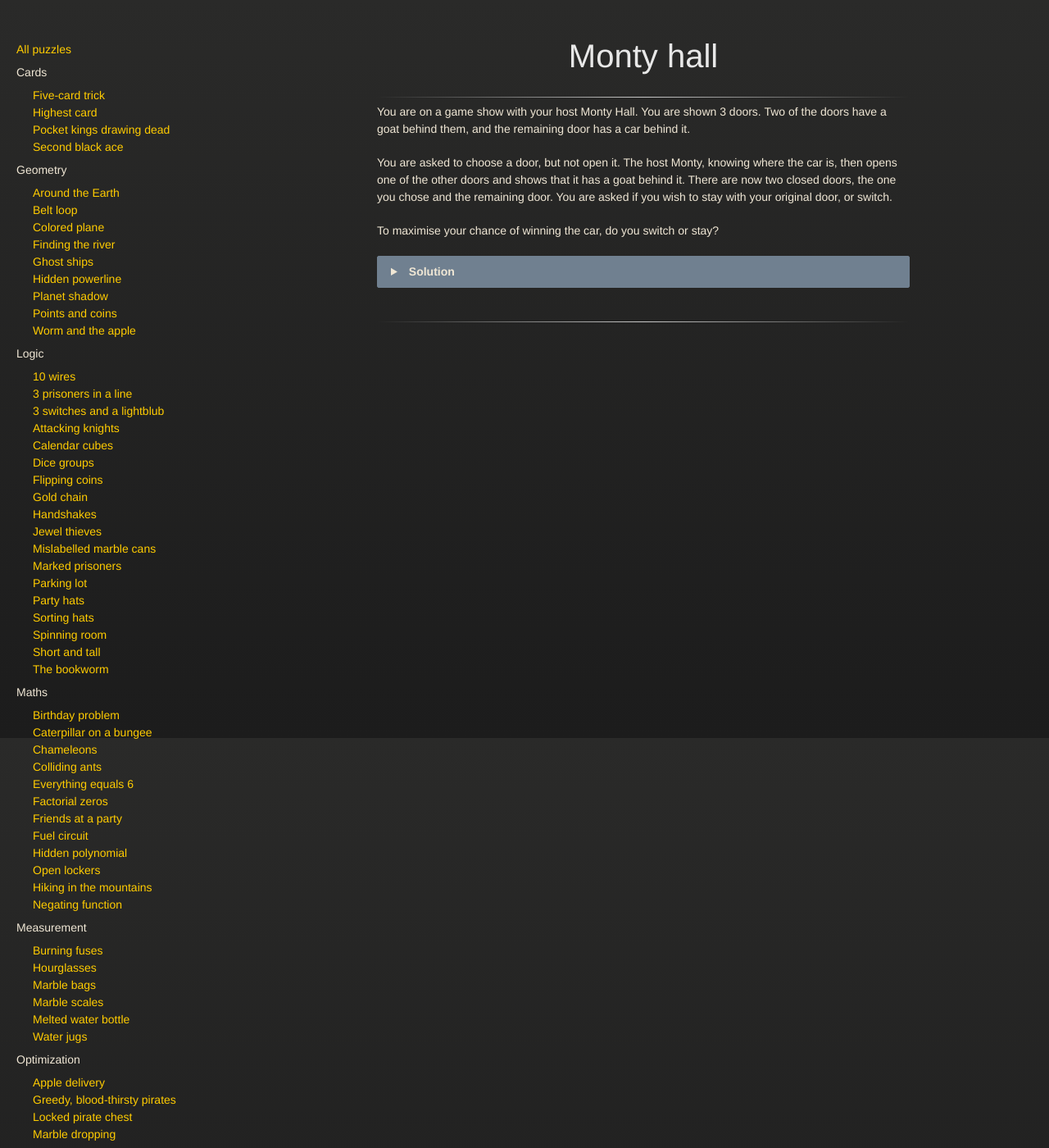
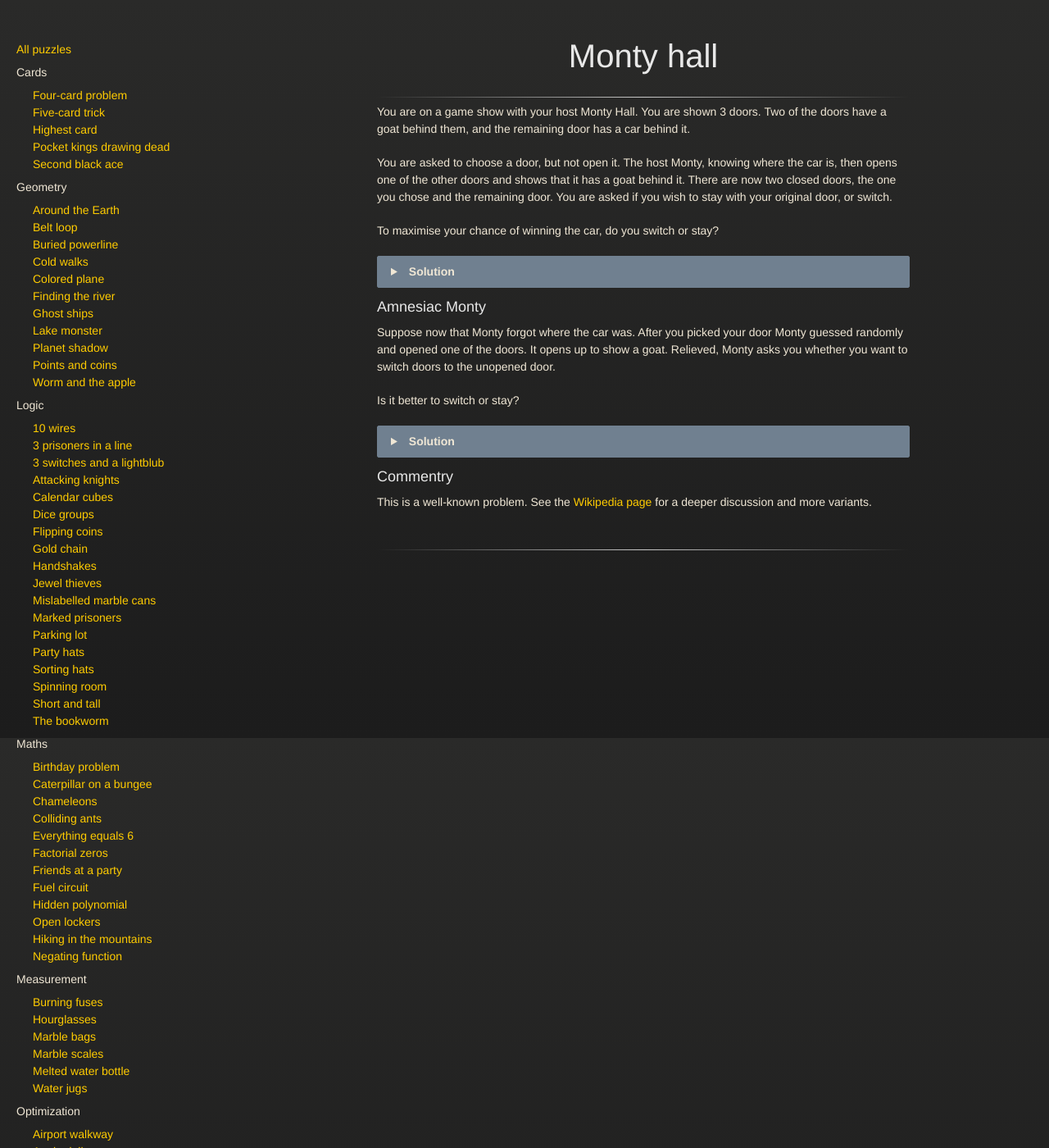
Before and after one commit to sigh/Puzzles, a Jekyll site: the page built from _puzzles/probability/monty_hall.md, in a window 1280 px wide and 1400 px high. Shown: the whole window at 82% size. Built offline with Jekyll 4.4.1, drawn with Linux system fonts in a browser that asks for light colours.

Commit message:
Add puzzles.
- Four-card problem.
- Cold walks.
- Lake monster.
- Airport walkway.

Rename Hidden powerline to Buried powerline.
Rename Greedy pirates.
Add monty hall variant.

```diff
--- a/_puzzles/geometry/hidden_powerline.md
+++ b/_puzzles/geometry/buried_powerline.md
@@ -1,5 +1,5 @@
 ---
-title: Hidden powerline
+title: Buried powerline
 layout: default
 ---
 
@@ -25,7 +25,7 @@ This gives a length of $$ 2 + \frac{\sqrt{2}}{2} \approx 2.71 $$ km.
 We can improve this slightly by bringing in the two lines along the side until
 they meet at 120 degrees:
 
-![Hidden powerline]({{ 'images/hidden_powerline.png' | relative_url }})
+![Buried powerline]({{ 'images/buried_powerline_solution.png' | relative_url }})
 
 The short diagonal has a length of $$ a = \frac{\sqrt{2}}{2} $$.
 This gives a total length of
--- a/_puzzles/optimization/greedy_pirates.md
+++ b/_puzzles/optimization/greedy_pirates.md
@@ -1,5 +1,5 @@
 ---
-title: Greedy, blood-thirsty pirates
+title: Greedy pirates
 layout: default
 ---
 
@@ -10,7 +10,7 @@ trying to divide up the treasure in the following way:
 * All pirates vote on the split, including the eldest
 * If at least half the pirates agree with the split, then it stands
 * If a majority of the pirate disagree the eldest pirate is fed to the
-        sharks, and the process continues with the second eldest pirate
+  sharks, and the process continues with the second eldest pirate
 
 Assume the pirates are perfectly logical and are trying to get as much gold as
 possible. They value their own lives more than any amount of gold. However, all
--- a/_puzzles/probability/monty_hall.md
+++ b/_puzzles/probability/monty_hall.md
@@ -50,3 +50,56 @@ We can see that in 4 of the 6 cases, it is better to switch. This means that if
 we switch we have a $$\frac{2}{3}$$ chance of winning the car.
 
 </details>
+
+## Amnesiac Monty
+
+Suppose now that Monty forgot where the car was. After you picked your door
+Monty guessed randomly and opened one of the doors. It opens up to show a goat.
+Relieved, Monty asks you whether you want to switch doors to the unopened door.
+
+Is it better to switch or stay?
+
+<details><summary></summary>
+
+This time it doesn't make a difference! Both doors have a 50% chance of having
+the car.
+
+### Proof
+
+As before, we can assume that we always pick the first door without loss of
+generality (because each door has a $$\frac{1}{3}$$ chance of having the car).
+
+After we pick the door, these are 6 possible (equally likely) arrangements:
+
+    C - -
+    C - -
+    - C -
+    - C -
+    - - C
+    - - C
+
+Where `C` stands for car, and `-` stands for the goat.
+
+After Monty opens one of the door we didn't pick. However this time, the choice
+is random so there is a possibility that Monty reveals the car:
+
+    C X -
+    C - X
+    - X - (Car is revealed!)
+    - C X
+    - X C
+    - - X (Car is revealed!)
+
+Where `X` represents an open door.
+
+We know we aren't in the 2 cases where the car is revealed, so there are 4
+possible scenarios we can be in. In 2 of these 4 cases it is better to switch
+giving a $$\frac{1}{2}$$ chance of winning the car.
+
+</details>
+
+## Commentry
+
+This is a well-known problem. See the
+[Wikipedia page](https://en.wikipedia.org/wiki/Monty_Hall_problem) for a
+deeper discussion and more variants.
```
Also changed, not shown: _puzzles/cards/4_card_problem.md (added, +28 -0 lines), _puzzles/geometry/cold_walks.md (added, +45 -0 lines), _puzzles/geometry/lake_monster.md (added, +44 -0 lines), _puzzles/logic/parking_lot.md (+2 -1 lines), _puzzles/optimization/airport_walkway.md (added, +82 -0 lines), images/4_card_problem.png (added), images/buried_powerline_solution.png (renamed from images/hidden_powerline.png).
